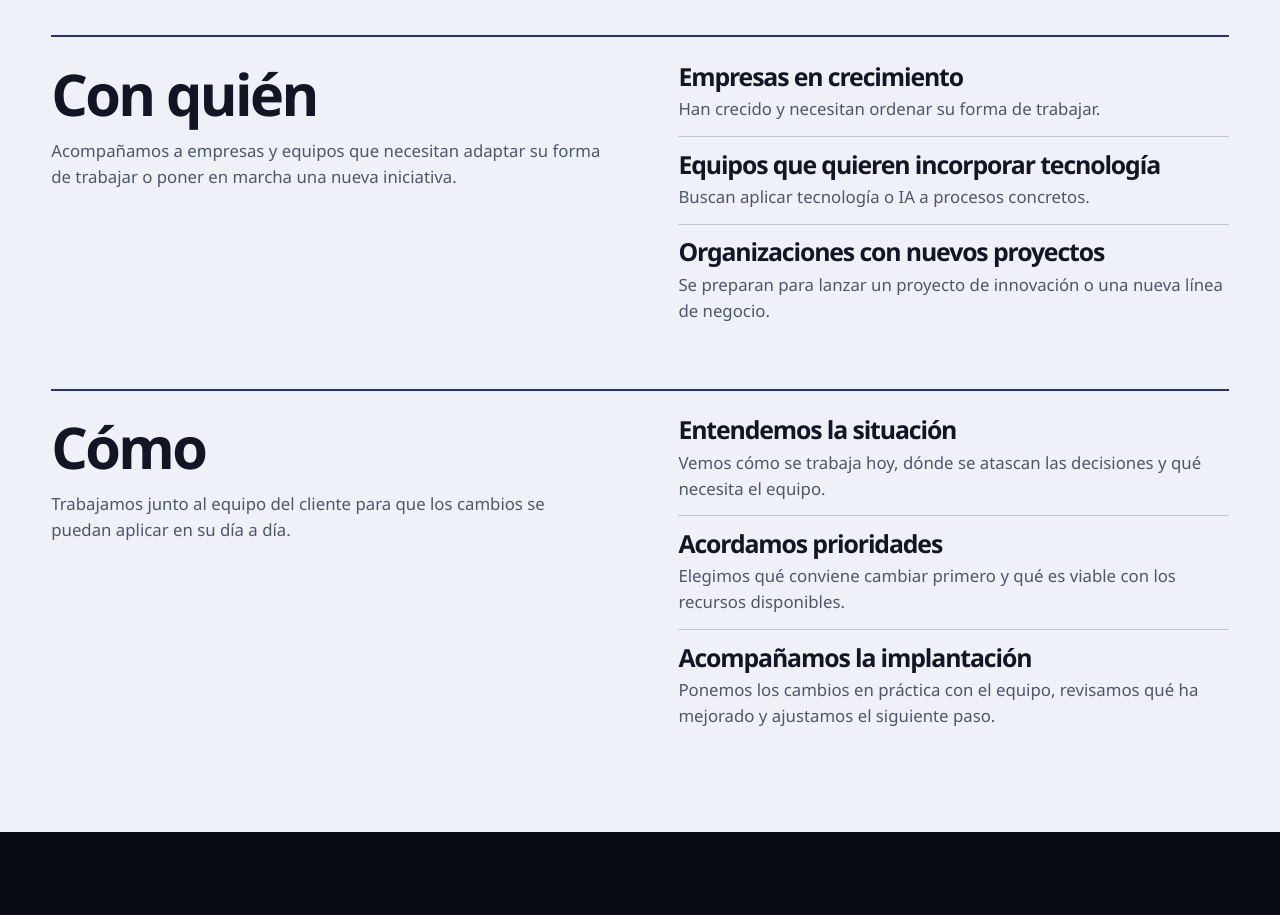
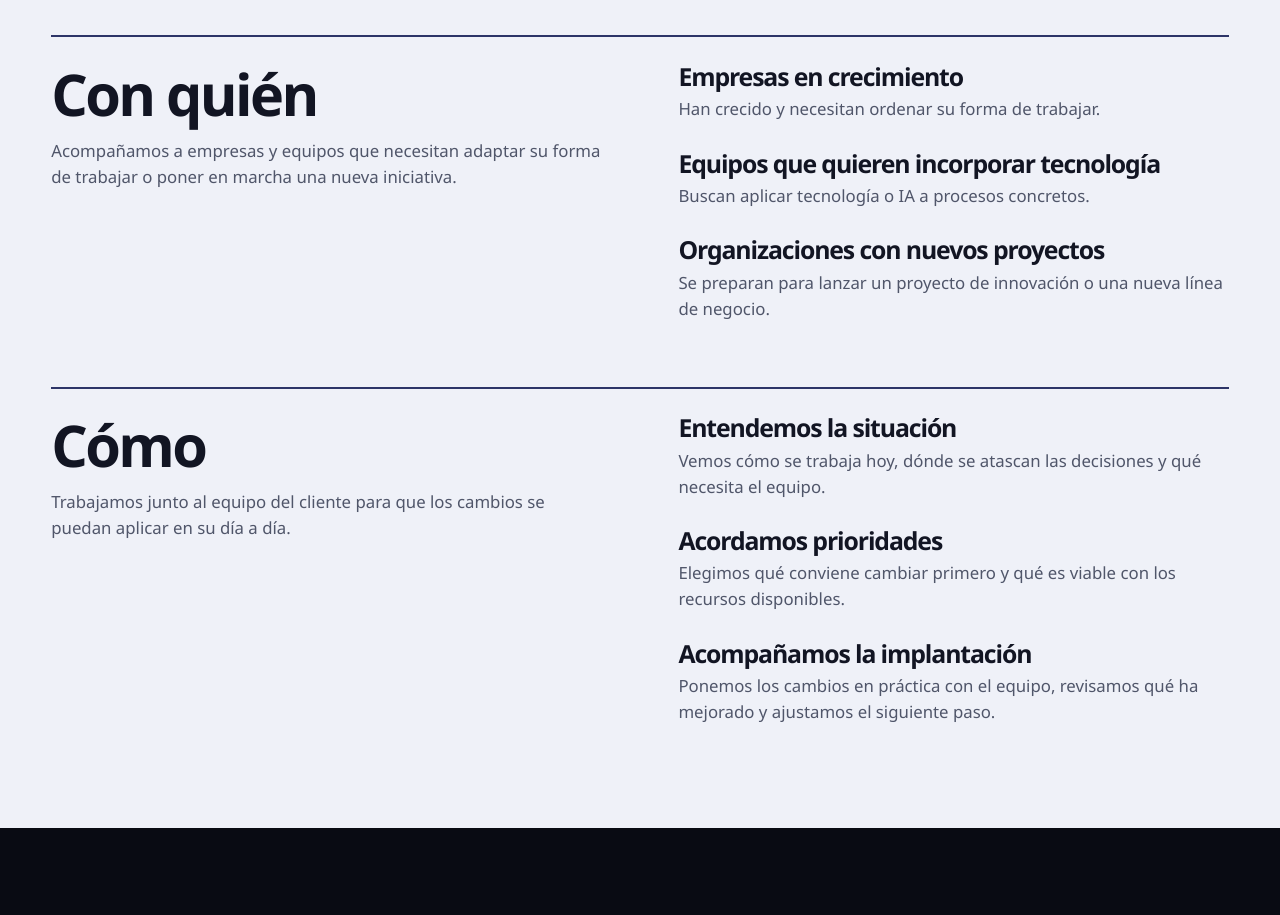
Before and after one commit to grupospora/spora-web, a website: page index.html in a window 1280 px wide. Shown: the part 1440-2355 px from the top of the page. Drawn offline with Linux system fonts and the light colour scheme.

Commit message:
Simplificar los separadores del bloque central

```diff
--- a/estilos.css
+++ b/estilos.css
@@ -17,7 +17,7 @@
 .gallery-controls [aria-pressed=true]::before{background:white}
 @media(max-width:620px){.hero-layout{min-height:500px}.gallery::after{background:linear-gradient(90deg,#080b16ed,#0a1022aa)}}
 .section{padding-block:clamp(3.25rem,7vw,7rem)}.section h2{margin-bottom:1.5rem}.services-section,.about-section{background:var(--pale)}.primary-service{display:grid;grid-template-columns:1.7fr 1fr;margin-top:2.35rem;background:var(--brand);color:white}.primary-service div{padding:clamp(1.5rem,4vw,3.75rem)}.primary-service p{color:#eef0ff;margin-bottom:1rem}.primary-service img{width:100%;height:100%;min-height:200px;max-height:360px;object-fit:cover;object-position:50% 24%}.text-link{font-weight:650;text-underline-offset:.24em}.services{display:grid;grid-template-columns:repeat(3,1fr);gap:clamp(1.1rem,3vw,3rem);margin-top:2.5rem}.project-grid p{margin-top:.85rem}
-.split{display:grid;grid-template-columns:1fr 1fr;gap:clamp(1rem,6vw,6rem)}.steps div{padding:.85rem 0}.steps div:first-child{padding-top:0}.steps div+div{border-top:1px solid #bec5db}.work{background:var(--black);color:white}.project-grid{display:grid;grid-template-columns:1fr 1fr;gap:clamp(1.5rem,5vw,5rem)}.project-grid img{width:100%;height:clamp(180px,24vw,325px);object-fit:cover;object-position:50% 45%;margin-bottom:1.5rem}.project-grid p{color:#d1d7ef}
+.split{display:grid;grid-template-columns:1fr 1fr;gap:clamp(1rem,6vw,6rem)}.steps div{padding:.85rem 0}.steps div:first-child{padding-top:0}.work{background:var(--black);color:white}.project-grid{display:grid;grid-template-columns:1fr 1fr;gap:clamp(1.5rem,5vw,5rem)}.project-grid img{width:100%;height:clamp(180px,24vw,325px);object-fit:cover;object-position:50% 45%;margin-bottom:1.5rem}.project-grid p{color:#d1d7ef}
 .contact{background:var(--brand);color:white}.contact-logo{width:clamp(10rem,18vw,14rem);height:auto;aspect-ratio:1;border-radius:50%;margin-bottom:1.5rem}.contact form{display:grid;gap:.85rem;align-content:start}.contact label{display:grid;gap:.25rem;font-size:.95rem}.contact input{width:100%;padding:.6rem .7rem;background:#fcfcff;color:var(--ink);border:1px solid #b7c2e8;font:inherit;border-radius:0}.contact .button{justify-self:start}.contact .form-note{font-size:.89rem;margin:0}.contact #estado:empty{display:none}.footer{padding-block:1.5rem;display:flex;justify-content:space-between;gap:.5rem 1.25rem;flex-wrap:wrap;color:#d1d7ef;font-size:.92rem;border-top:1px solid #ffffff40}
 @media(max-width:830px){.header{display:grid;grid-template-columns:1fr;padding-block:.7rem;gap:.7rem}.header nav{grid-row:2;justify-content:flex-end}}
 @media(max-width:620px){.split,.services,.project-grid,.primary-service{grid-template-columns:1fr}.primary-service img{height:180px;min-height:0}.services{margin-top:1.65rem}.section h2{margin-bottom:.9rem}.header nav a{font-size:.88rem}}
```
